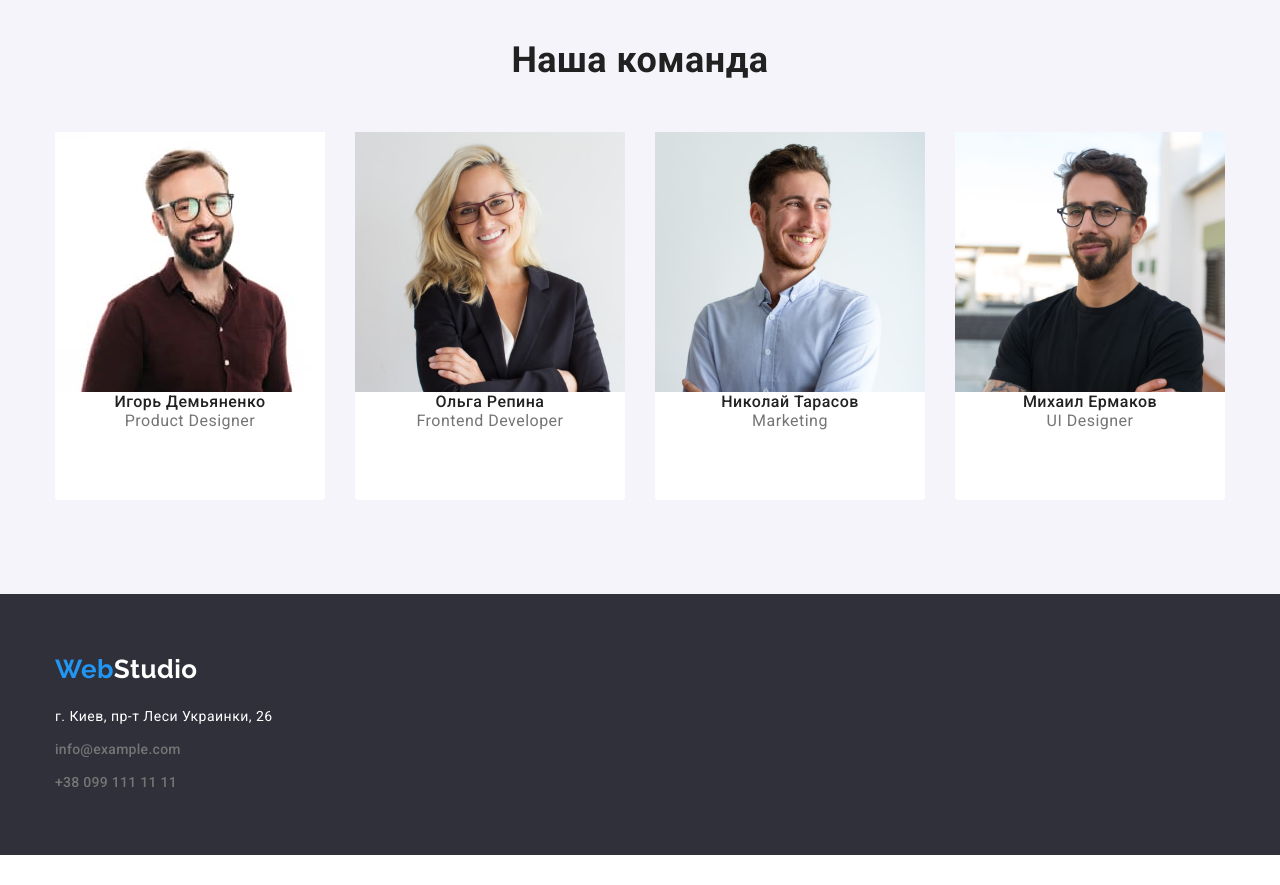
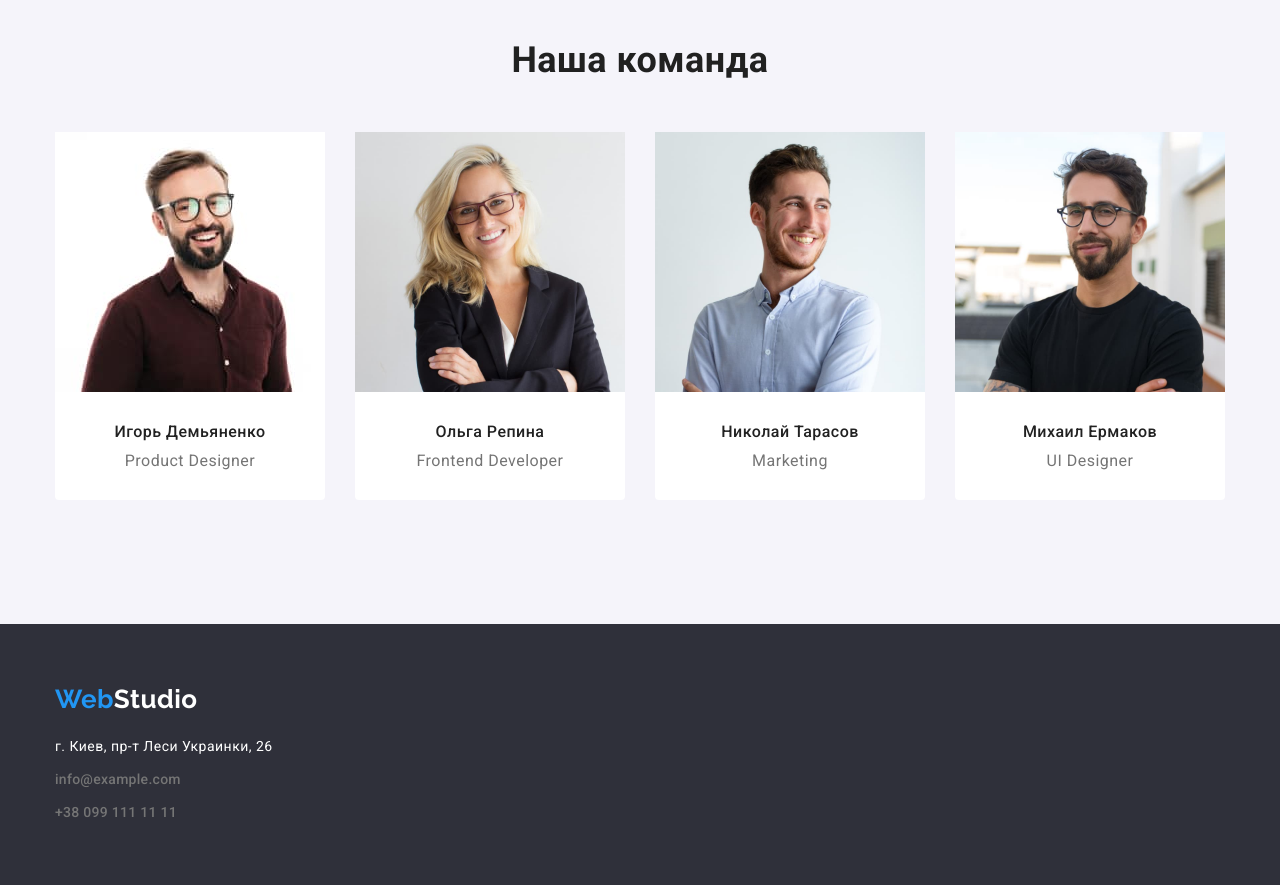
Before and after one commit to KatieMat/goit-markup-hw-03, a plain HTML site: page index.html in a window 1280 px wide. Shown: the part 1580-2465 px from the top of the page. Before the commit the page ends 2435 px from the top, so only its background shows below. Drawn offline with nearby package versions, Linux system fonts and the light colour scheme.

Commit message:
Изменяет расположение надписей к фото

```diff
--- a/css/style.css
+++ b/css/style.css
@@ -235,6 +235,7 @@ nav,
 
 .team {
   display: flex;
+  padding-bottom: 30px;
 }
 
 .team .item:not(:last-child) {
@@ -249,6 +250,9 @@ nav,
 }
 
 .card-name {
+  margin-top: 30px;
+  margin-bottom: 10px;
+
   font-weight: 500;
   font-size: 16px;
   line-height: 1.19;
```
